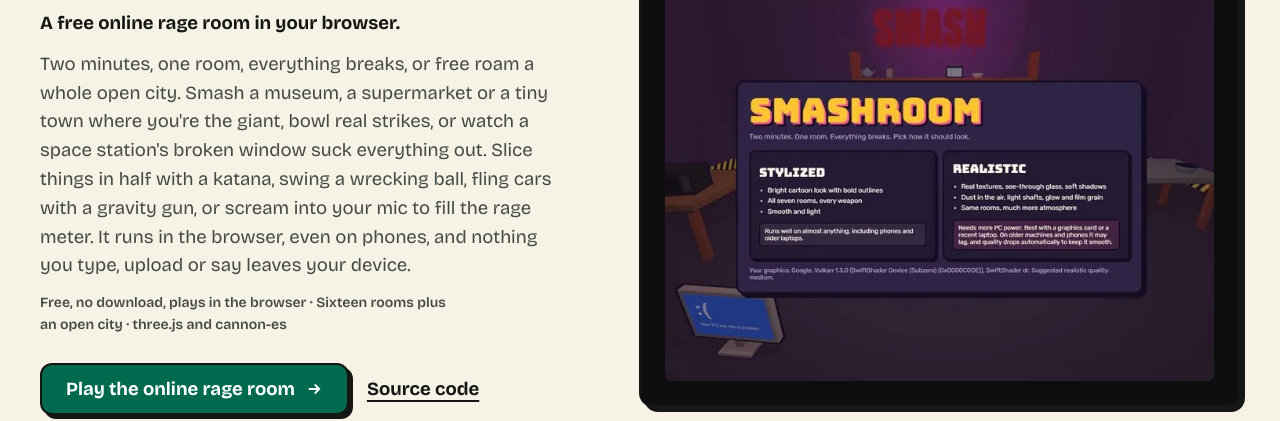
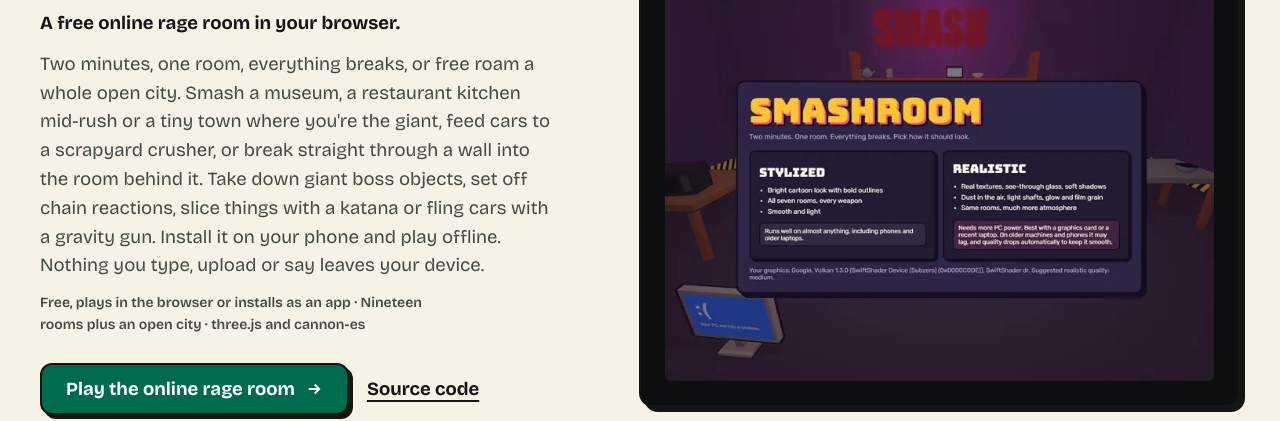
Before and after one commit to wasiulbahar/wasiulbahar.github.io, a plain HTML site: page tools.html in a window 1280 px wide. Shown: the part 415-836 px from the top of the page. Drawn offline with nearby package versions, Linux system fonts and the light colour scheme.

Commit message:
Update site

```diff
--- a/tools.html
+++ b/tools.html
@@ -47,8 +47,8 @@
         <div class="tool-text">
           <div class="tool-name"><img src="img/tools/smashroom-logo.svg" alt="" width="48" height="48"><h2>SMASHROOM</h2></div>
           <p class="tool-line">A free online rage room in your browser.</p>
-          <p>Two minutes, one room, everything breaks, or free roam a whole open city. Smash a museum, a supermarket or a tiny town where you&#x27;re the giant, bowl real strikes, or watch a space station&#x27;s broken window suck everything out. Slice things in half with a katana, swing a wrecking ball, fling cars with a gravity gun, or scream into your mic to fill the rage meter. It runs in the browser, even on phones, and nothing you type, upload or say leaves your device.</p>
-          <p class="facts">Free, no download, plays in the browser · Sixteen rooms plus an open city · three.js and cannon-es</p>
+          <p>Two minutes, one room, everything breaks, or free roam a whole open city. Smash a museum, a restaurant kitchen mid-rush or a tiny town where you&#x27;re the giant, feed cars to a scrapyard crusher, or break straight through a wall into the room behind it. Take down giant boss objects, set off chain reactions, slice things with a katana or fling cars with a gravity gun. Install it on your phone and play offline. Nothing you type, upload or say leaves your device.</p>
+          <p class="facts">Free, plays in the browser or installs as an app · Nineteen rooms plus an open city · three.js and cannon-es</p>
           <div class="cta"><a class="btn" href="https://wasiulbahar.com/smashroom/">Play the online rage room <svg viewBox="0 0 24 24" fill="none" stroke="currentColor" stroke-width="2.4" aria-hidden="true"><path d="M5 12h14M13 6l6 6-6 6"/></svg></a><a class="text-link" href="https://github.com/wasiulbahar/smashroom">Source code</a></div>
         </div>
         <figure class="card tool-pic"><img src="img/tools/smashroom.webp" alt="SMASHROOM start screen: pick a stylized or realistic look before smashing the room" width="700" height="506" loading="lazy"></figure>
```
Also changed, not shown: index.html (+1 -1 lines).
